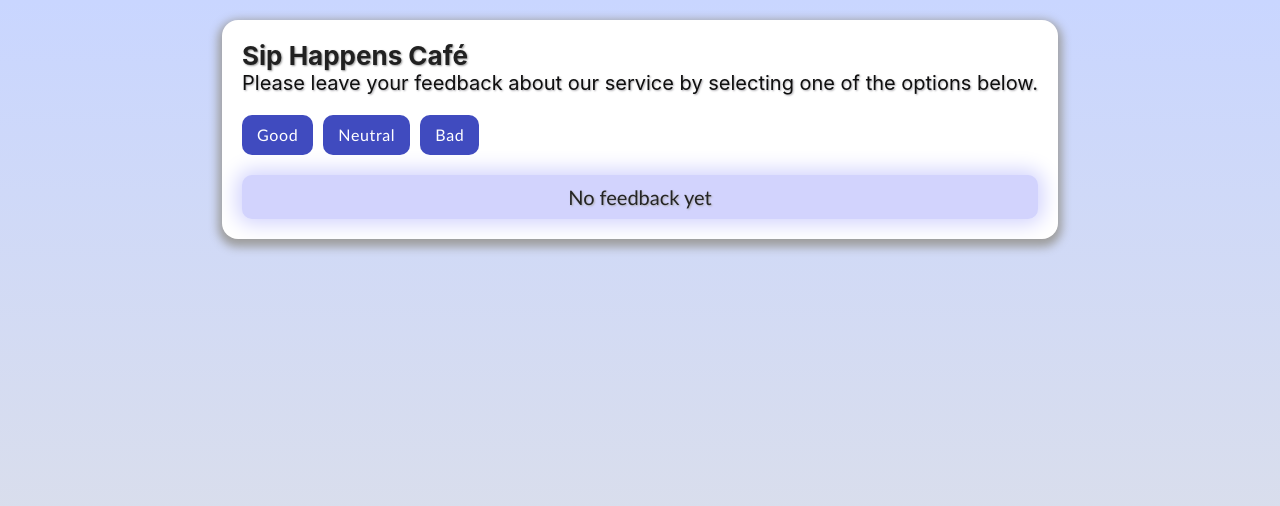
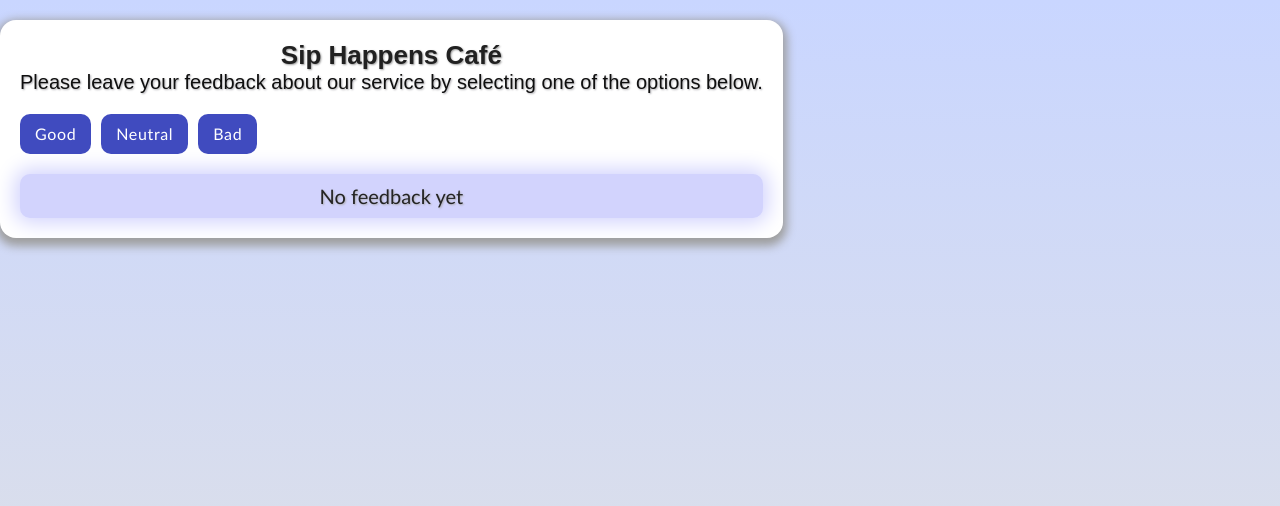
Before and after one commit to MaksFULL/goit-react-hw-02, a React (Vite) app: page / in a window 1280 px wide. Shown: the top 506 px of the page. Built offline with nearby package versions, Linux system fonts and the light colour scheme.

Commit message:
appCSSbtn

```diff
--- /dev/null
+++ b/src/App.css
@@ -0,0 +1,13 @@
+body {
+  font-family: Arial, sans-serif;
+  margin: 0;
+  padding: 0;
+  background-color: #f4f4f4;
+  text-align: center;
+}
+
+button {
+  padding: 10px;
+  font-size: 16px;
+  cursor: pointer;
+}
--- a/src/App.jsx
+++ b/src/App.jsx
@@ -3,7 +3,7 @@
 import Options from "./components/Options/Options";
 import Feedback from "./components/Feedback/Feedback";
 import Notification from "./components/Notification/Notification";
-
+import "./App.css";
 
 const App = () => {
 
```
